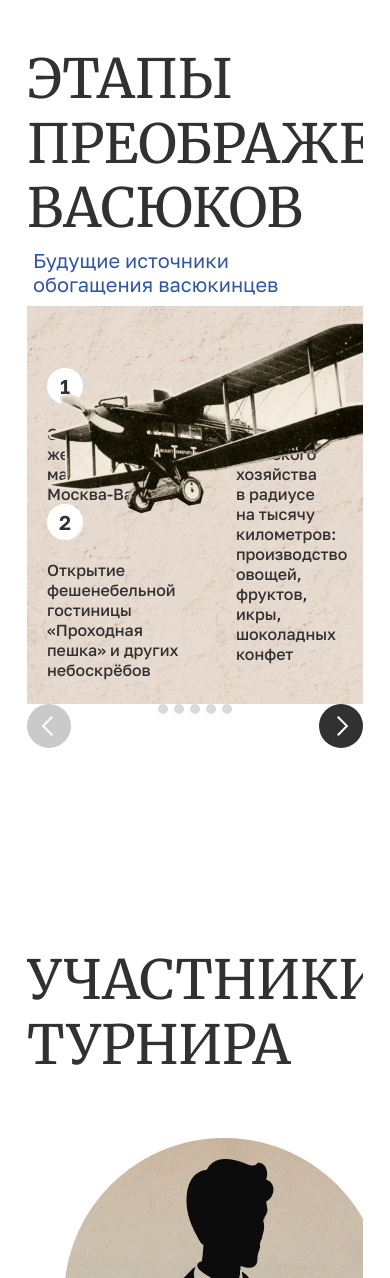
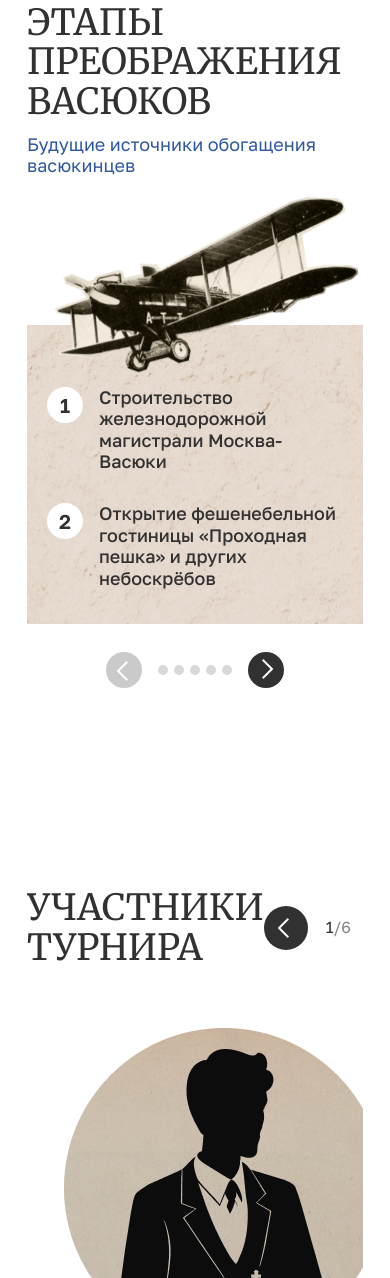
Before and after one commit to Grandmozer/four-horse-club, a plain HTML site: page index.html in a window 390 px wide. Shown: the part 2756-4034 px from the top of the page. Drawn offline with Linux system fonts and the light colour scheme.

Commit message:
slider stepsblock

```diff
--- a/css/sections/participants.css
+++ b/css/sections/participants.css
@@ -12,7 +12,7 @@
   display: flex;
 }
 
-.participants__button-next,
+/* .participants__button-next,
 .participants__button-prev {
   width: 44px;
   height: 44px;
@@ -20,16 +20,50 @@
   flex-shrink: 0;
   background-repeat: no-repeat;
   border: none;
+  background-image: url(/img/next.svg);
+  background-size: cover;
 }
 
-.btn-swiper svg :hover {
-  fill: var(--color-yelow);
+.participants__button-prev {
+  transform: rotate(180deg);
+}
+.btn-swiper::after {
+  background-image: url(/img/next.svg);
+  width: 44px;
+  height: 44px;
+  color: transparent;
+}
+.btn-swiper:hover::after {
+  background-image: url(/img/prev.svg);
+  transform: rotate(180deg);
+} */
+/* .next {
+  padding: 12px 0 0 14px;
+}
+.prev {
+  padding: 12px 0 0 18px;
+} */
+.btn-swiper {
+  width: 44px;
+  height: 44px;
+  padding: 0px 5px 2px 0px;
+  border-radius: 50%;
+  background-color: #313131;
+  transition: 0.3s;
+  cursor: pointer;
+  user-select: none;
+}
+.btn-swiper:hover {
+  background-color: #fbce51;
+}
+.participants__button-next {
+  transform: rotate(180deg);
 }
 
 .disabled,
 .btn-disabled {
   pointer-events: none;
-  fill: var(--color-gray);
+  /* background-color: var(--color-gray); */
 }
 
 .participants-swiper-desk {
@@ -84,7 +118,7 @@
 
 .next,
 .prev {
-  background: none;
+  /* background: none; */
   border: none;
   font-size: 30px;
   cursor: pointer;
--- a/css/sections/stepsblock.css
+++ b/css/sections/stepsblock.css
@@ -106,53 +106,117 @@
 
 @media only screen and (max-width: 768px) {
   .stepsblock {
+    padding-top: 122px;
     position: relative;
     user-select: none;
     touch-action: pan-y;
     overflow: hidden;
   }
 
+  .stepsblock-title {
+    font-size: 36px;
+    line-height: 110%; /* 39.6px */
+  }
+
+  .stepsblock-p {
+    width: 335px;
+    margin-top: 12px;
+    margin-left: 0px;
+    font-size: 18px;
+    line-height: 120%; /* 21.6px */
+  }
+
+  .slider-list__stepsblock {
+    padding-top: 145px;
+  }
+
   .steps-list__mobile {
     display: flex;
+    /*
+    display: flex;
+    justify-content: center;
+    align-items: center;
+    width: 335px;
+    padding-top: 20px; */
   }
 
   .step-item__mobile {
-    width: 335px;
-    padding: 62px 20px 0px 20px;
+    padding: 42px 20px 25px 20px;
     font-weight: 500;
     background-image: url(/img/hero_bg.jpg);
+
+    /* padding-top: 62px;
+    display: flex;
+    align-items: start;
+    flex-wrap: wrap;
+    height: 300px;
+    width: 335px; */
   }
 
-  .steps-list__mobile::before {
-    content: url('/img/attachment3.png');
+  .steps-list__mobile::after {
+    content: ' ';
+    background-image: url('/img/attachment3.png');
+    background-size: 90%;
+    background-repeat: no-repeat;
+    width: 379.2px;
+    height: 209px;
     pointer-events: none;
     position: absolute;
-    z-index: 2;
+    z-index: 9999;
     justify-self: center;
-    /* top: -150px;
-  right: 0; */
+    top: -135px;
+    right: -53px;
+    transform: rotate(-3.6deg);
+  }
+
+  .item-content {
+    display: flex;
+    justify-content: center;
+    /* align-items: center; */
+    width: 295px;
+    padding-top: 20px;
+  }
+
+  .item-content p {
+    padding-bottom: 10px;
+    font-size: 18px;
+    font-style: normal;
+    font-weight: 500;
+    line-height: 120%; /* 21.6px */
+  }
+
+  .step-number {
+    margin-right: 16px;
   }
 
   .slider-arrows__stepsblock {
-    justify-content: space-between;
+    margin-top: 28px;
     display: flex;
+    justify-content: center;
+    gap: 16px;
   }
+
   .rounds {
-    display: flex;
+    display: grid;
+    grid-auto-flow: column;
+    align-items: center;
+    gap: 6px;
   }
+
   .round {
     width: 10px;
     height: 10px;
-
     background-color: var(--color-round);
     border-radius: 50%;
   }
-  .round:not(:last-child) {
-    margin-right: 6px;
+
+  .round-active {
+    background-color: var(--color-text);
   }
+
   .slider-arrows__stepsblock button {
-    width: 44px;
-    height: 44px;
+    width: 36px;
+    height: 36px;
     border-radius: 44px;
     flex-shrink: 0;
     background-repeat: no-repeat;
--- a/index.html
+++ b/index.html
@@ -190,73 +190,62 @@
           <div class="slider-list__stepsblock">
             <ul class="steps-list__mobile mobile slider-track__stepsblock">
               <li class="step-item__mobile">
+                <div class="item-content">
                   <span class="step-number">1</span>
                   <p>Строительство железнодорожной магистрали Москва-Васюки</p>
-
+                </div>
+                <div class="item-content">
                   <span class="step-number">2</span>
                   <p>
-                  Открытие фешенебельной гостиницы &laquo;Проходная пешка&raquo; и&nbsp;других
+                    Открытие фешенебельной гостиницы &laquo;Проходная пешка&raquo; и других
                     небоскрёбов
                   </p>
+                </div>
               </li>
               <li class="step-item__mobile">
+                <div class="item-content">
                   <span class="step-number">3</span>
                   <p>
                     Поднятие сельского хозяйства в&nbsp;радиусе на&nbsp;тысячу километров:
                     производство овощей, фруктов, икры, шоколадных конфет
                   </p>
+                </div>
               </li>
               <li class="step-item__mobile">
+                <div class="item-content">
                   <span class="step-number">4</span>
                   <p>Строительство дворца <br />для турнира</p>
-
+                </div>
+                <div class="item-content">
                   <span class="step-number">5</span>
-                <p>Размещение гаражей <br />для гостевого <br />автотранспорта</p>
+                  <p>Размещение гаражей для гостевого автотранспорта</p>
+                </div>
               </li>
               <li class="step-item__mobile">
+                <div class="item-content">
                   <span class="step-number">6</span>
                   <p>
                     Постройка сверхмощной радиостанции для передачи всему миру сенсационных
                     результатов
                   </p>
+                </div>
               </li>
               <li class="step-item__mobile">
+                <div class="item-content">
                   <span class="step-number">7</span>
                   <p>
                     Создание аэропорта &laquo;Большие Васюки&raquo; с&nbsp;регулярным отправлением
                     почтовых самолётов и&nbsp;дирижаблей во&nbsp;все концы <br />света, включая
                     Лос-Анжелос и&nbsp;Мельбурн
                   </p>
+                </div>
               </li>
             </ul>
           </div>
           <!-- Ну это конечно  совсем не круто вставлять svg код, без серьёзной надобности, при чём он же дублируется и это одна и та же иконка 4 раза. -->
-          <div class="slider-arrows__stepsblock">
-            <button class="prev">
-              <svg
-                class="prev"
-                width="44"
-                height="44"
-                viewBox="0 0 44 44"
-                fill="none"
-                xmlns="http://www.w3.org/2000/svg"
-              >
-                <circle
-                  class="prev"
-                  cx="22"
-                  cy="22"
-                  r="22"
-                  transform="rotate(-180 22 22)"
-                  fill="#313131"
-                />
-                <path
-                  class="prev"
-                  d="M24.5382 30.4614L16.0767 21.9999L24.5382 13.5384"
-                  stroke="white"
-                  stroke-width="2"
-                  stroke-linecap="square"
-                />
-              </svg>
+          <div class="slider-arrows__stepsblock mobile">
+            <button class="btn-swiper prev">
+              <img src="/img/arrow.png" alt="" />
             </button>
             <div class="rounds">
               <div class="round"></div>
@@ -265,24 +254,8 @@
               <div class="round"></div>
               <div class="round"></div>
             </div>
-            <button class="next">
-              <svg
-                class="next"
-                width="44"
-                height="44"
-                viewBox="0 0 44 44"
-                fill="none"
-                xmlns="http://www.w3.org/2000/svg"
-              >
-                <circle class="next" cx="22" cy="22" r="22" fill="#313131" />
-                <path
-                  class="next"
-                  d="M19.4618 13.5385L27.9233 22L19.4618 30.4615"
-                  stroke="white"
-                  stroke-width="2"
-                  stroke-linecap="square"
-                />
-              </svg>
+            <button class="participants__button-next btn-swiper next">
+              <img src="/img/arrow.png" alt="" />
             </button>
           </div>
         </div>
@@ -291,53 +264,14 @@
             <h2 class="stepsblock-title">Участники турнира</h2>
             <div class="participants__swiper-pagination slider-arrows">
               <button class="participants__button-prev btn-swiper prev">
-                <svg
-                  class="prev"
-                  width="44"
-                  height="44"
-                  viewBox="0 0 44 44"
-                  fill="none"
-                  xmlns="http://www.w3.org/2000/svg"
-                >
-                  <circle
-                    class="prev"
-                    cx="22"
-                    cy="22"
-                    r="22"
-                    transform="rotate(-180 22 22)"
-                    fill="#313131"
-                  />
-                  <path
-                    class="prev"
-                    d="M24.5382 30.4614L16.0767 21.9999L24.5382 13.5384"
-                    stroke="white"
-                    stroke-width="2"
-                    stroke-linecap="square"
-                  />
-                </svg>
+                <img src="/img/arrow.png" alt="" />
               </button>
               <div class="pagination-numbers">
                 1
                 <span>/6</span>
               </div>
               <button class="participants__button-next btn-swiper next">
-                <svg
-                  class="next"
-                  width="44"
-                  height="44"
-                  viewBox="0 0 44 44"
-                  fill="none"
-                  xmlns="http://www.w3.org/2000/svg"
-                >
-                  <circle class="next" cx="22" cy="22" r="22" fill="#313131" />
-                  <path
-                    class="next"
-                    d="M19.4618 13.5385L27.9233 22L19.4618 30.4615"
-                    stroke="white"
-                    stroke-width="2"
-                    stroke-linecap="square"
-                  />
-                </svg>
+                <img src="/img/arrow.png" alt="" />
               </button>
             </div>
           </div>
--- a/js/main.js
+++ b/js/main.js
@@ -34,10 +34,7 @@ let slider = document.querySelector('.slider'),
     if (transition) {
       sliderTrack.style.transition = 'transform .5s';
     }
-    // sliderTrack.style.transform = `translate3d(-${slideIndex * slideWidth}px, 0px, 0px)`;
-
-    // Ну нужно подумать, как он должен принемать размер блока с учётом падингов.
-    sliderTrack.style.transform = `translate3d(-${slideIndex * 414}px, 0px, 0px)`;
+    sliderTrack.style.transform = `translate3d(-${slideIndex * slides[1].offsetWidth}px, 0px, 0px)`;
 
     prev.classList.toggle('disabled', slideIndex === 0);
     next.classList.toggle('disabled', slideIndex === --slides.length);
@@ -187,8 +184,8 @@ arrows.addEventListener('click', function () {
   } else {
     return;
   }
-  console.log(numbers.textContent);
-  console.log(slideIndex);
+  // console.log(numbers.textContent);
+  // console.log(slideIndex);
   slide();
 });
 
@@ -198,7 +195,7 @@ function nextSlide() {
 
   slide();
 
-  console.log(slideIndex);
+  // console.log(slideIndex);
 }
 
 setInterval(nextSlide, 4000);
@@ -379,18 +376,19 @@ function sliderSteps() {
 
   arrows.addEventListener('click', function () {
     let target = event.target;
+    round = rounds.children[slideIndex];
 
     if (target.classList.contains('next')) {
-      // numbers.innerHTML = slideIndex + 2 + '<span>/6</span>';
+      round.classList.toggle('round-active');
       slideIndex++;
     } else if (target.classList.contains('prev')) {
-      // numbers.innerHTML = slideIndex + '<span>/6</span>';
+      round.classList.toggle('round-active');
+
       slideIndex--;
     } else {
       return;
     }
-    // console.log(numbers.textContent);
-    // console.log(slideIndex);
+
     slide();
   });
 }
```
Also changed, not shown: img/arrow.png (added), img/next.svg (renamed from img/carousel button right.svg), img/prev.svg (renamed from img/carousel button left.svg). Lines whose indentation alone changed are shown as unchanged.
